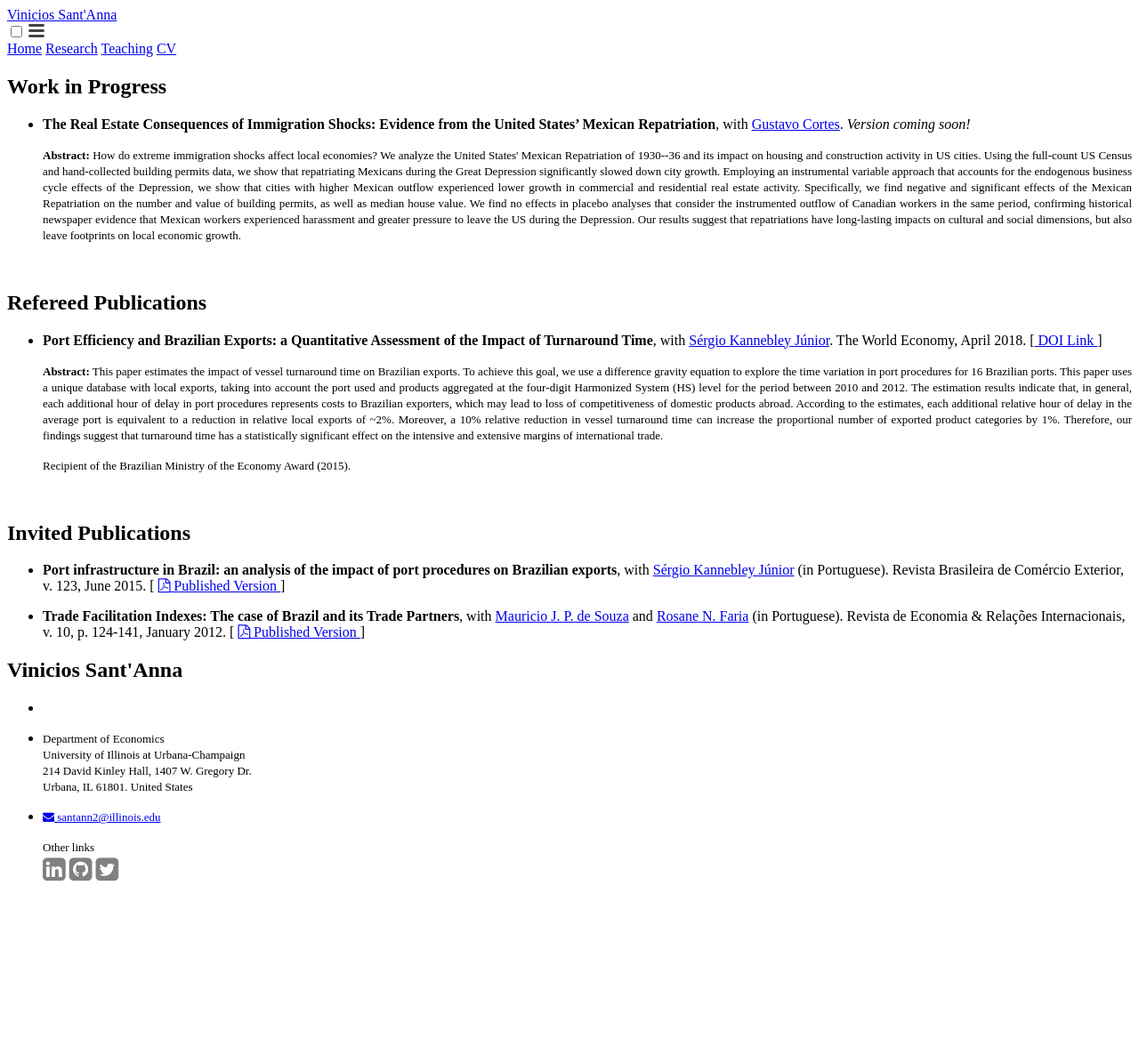
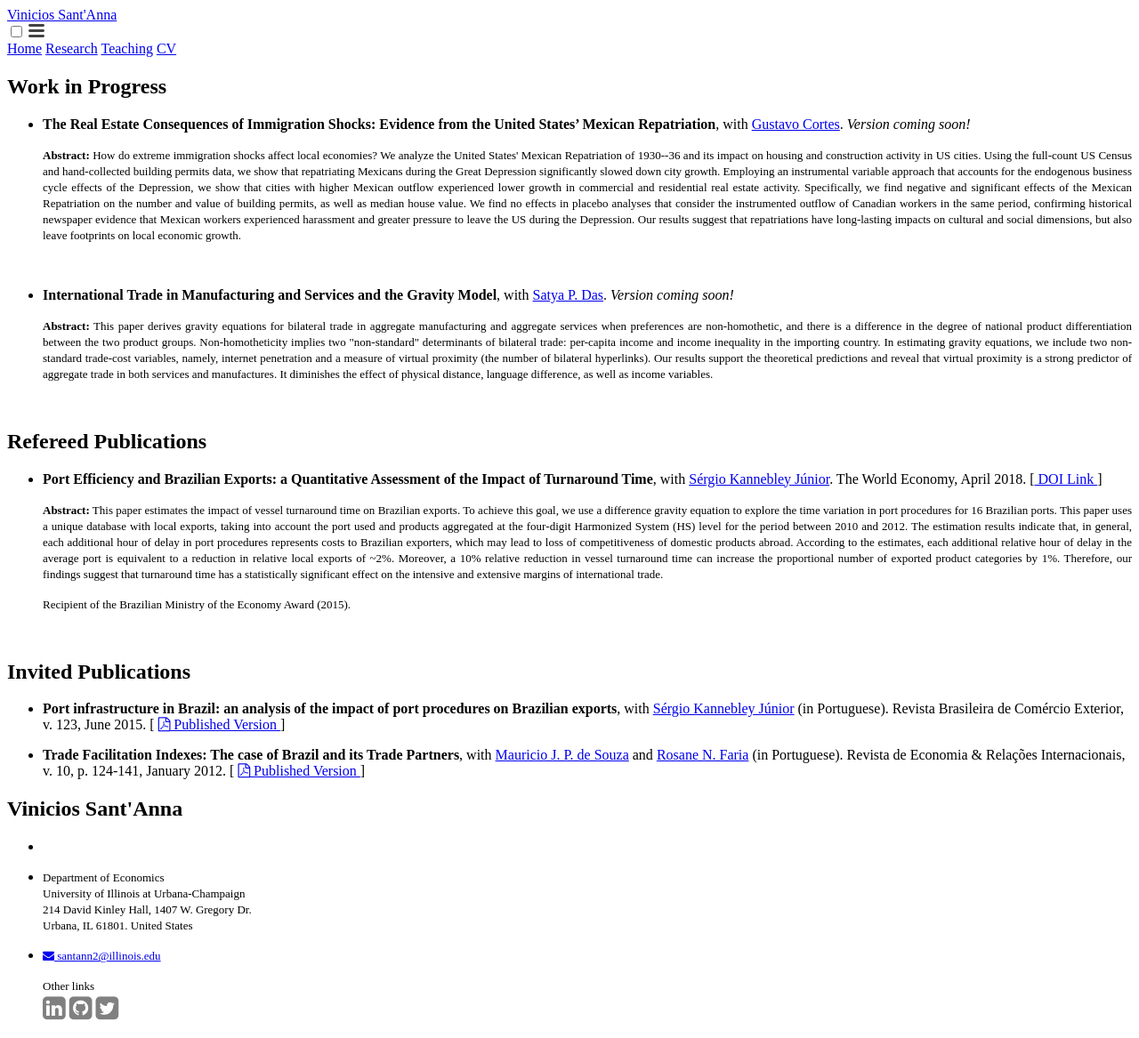
Before and after one commit to vpsantanna/vpsantanna.github.io, a Jekyll site: the page built from 2-research.md, in a window 1280 px wide. Shown: the whole page at 89% size. Built offline with Jekyll 4.4.1, drawn with Linux system fonts in a browser that asks for light colours; a script that is not in the unit is left out; before the commit the page ends 1011 px from its top, so only the background shows below that.

Commit message:
Update 2-research.md

```diff
--- a/2-research.md
+++ b/2-research.md
@@ -9,6 +9,12 @@ permalink: /research/
 - <b>The Real Estate Consequences of Immigration Shocks: Evidence from the United States' Mexican Repatriation</b>, with <a href="https://sites.google.com/site/cortesgustavos" target="_blank"> Gustavo Cortes</a>. <em>Version coming soon! </em>
 
    <p style="text-align: justify;"><font size="2"><b>Abstract:</b> How do extreme immigration shocks affect local economies? We analyze the United States' Mexican Repatriation of 1930--36 and its impact on housing and construction activity in US cities. Using the full-count US Census and hand-collected building permits data, we show that repatriating Mexicans during the Great Depression significantly slowed down city growth. Employing an instrumental variable approach that accounts for the endogenous business cycle effects of the Depression, we show that cities with higher Mexican outflow experienced lower growth in commercial and residential real estate activity. Specifically, we find negative and significant effects of the Mexican Repatriation on the number and value of building permits, as well as median house value. We find no effects in placebo analyses that consider the instrumented outflow of Canadian workers in the same period, confirming historical newspaper evidence that Mexican workers experienced harassment and greater pressure to leave the US during the Depression. Our results suggest that repatriations have long-lasting impacts on cultural and social dimensions, but also leave footprints on local economic growth. </font></p>
+
+<br>
+
+- <b>International Trade in Manufacturing and Services and the Gravity Model</b>, with <a href="https://www.satyapdas.com" target="_blank">Satya P. Das</a>. <em>Version coming soon! </em>
+
+   <p style="text-align: justify;"><font size="2"><b>Abstract:</b> This paper derives gravity equations for bilateral trade in aggregate manufacturing and aggregate services when preferences are non-homothetic, and there is a difference in the degree of national product differentiation between the two product groups.  Non-homotheticity implies two "non-standard" determinants of bilateral trade: per-capita income and income inequality in the importing country. In estimating gravity equations, we include two non-standard trade-cost variables, namely, internet penetration and a measure of virtual proximity (the number of bilateral hyperlinks). Our results support the theoretical predictions and reveal that virtual proximity is a strong predictor of aggregate trade in both services and manufactures. It diminishes the effect of physical distance, language difference, as well as income variables. </font></p>
 
 <br>
 
```
